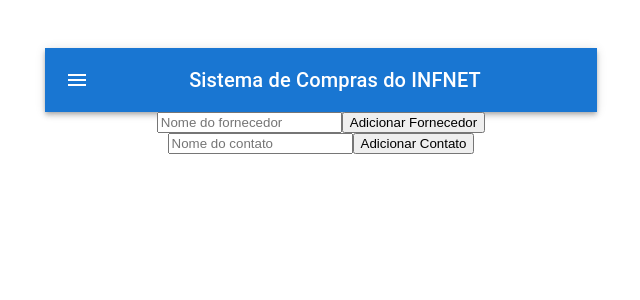
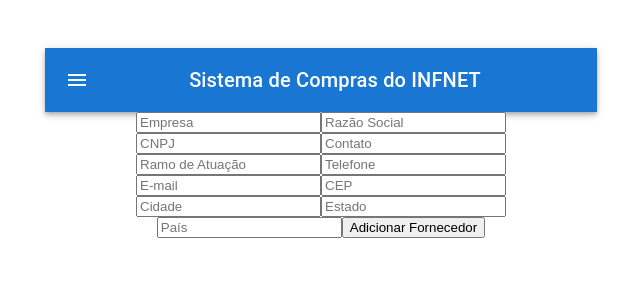
Before and after one commit to viniinf/WelllitOutlyingReference, a React (Vite) app: page /fornecedores-e-contatos in a window 1280 px wide. Shown: the top 300 px of the page, without its empty margins (319-959 px from the left). Built offline with nearby package versions, Linux system fonts and the light colour scheme.

Commit message:
form de cadastro fornecedor criado sem banco

```diff
--- a/src/App.jsx
+++ b/src/App.jsx
@@ -4,11 +4,10 @@
 import { styled } from '@mui/system';
 import Login from './components/Auth/Login';
 import QuoteList from './components/Quotes/QuoteList';
-import FornecedoresEContatos from './components/Contacts/FornecedoresEContatos';
 import NotFoundPage from './components/Layout/NotFoundPage';
 import Navigation from './components/Layout/Navigation';
 import FormularioFornecedor from './components/Contacts/FormularioFornecedor';
-import FormularioContato from './components/Contacts/FormularioContato';
+//import FormularioContato from './components/Contacts/FormularioContato';
 import Lista from './components/Contacts/Lista';
 
 const StyledContainer = styled(Container)`
@@ -55,7 +54,7 @@
             element={
               <div>
                 <FormularioFornecedor adicionarFornecedor={adicionarFornecedor} />
-                <FormularioContato adicionarContato={adicionarContato} />
+                {/* <FormularioContato adicionarContato={adicionarContato} /> */}
                 <Lista itens={fornecedores} removerItem={removerFornecedor} />
                 <Lista itens={contatos} removerItem={removerContato} />
               </div>
--- a/src/components/Contacts/FormularioFornecedor.jsx
+++ b/src/components/Contacts/FormularioFornecedor.jsx
@@ -1,23 +1,128 @@
 import React, { useState } from 'react';
 
 const FormularioFornecedor = ({ adicionarFornecedor }) => {
-  const [nome, setNome] = useState('');
+  const [empresa, setEmpresa] = useState('');
+  const [razaoSocial, setRazaoSocial] = useState('');
+  const [cnpj, setCnpj] = useState('');
+  const [contato, setContato] = useState('');
+  const [ramoAtuacao, setRamoAtuacao] = useState('');
+  const [telefone, setTelefone] = useState('');
+  const [email, setEmail] = useState('');
+  const [cep, setCep] = useState('');
+  const [cidade, setCidade] = useState('');
+  const [estado, setEstado] = useState('');
+  const [pais, setPais] = useState('');
 
   const handleSubmit = (event) => {
     event.preventDefault();
-    if (nome.trim() !== '') {
-      adicionarFornecedor({ nome });
-      setNome('');
-    }
+
+    const fornecedor = {
+      empresa,
+      razaoSocial,
+      cnpj,
+      contato,
+      ramoAtuacao,
+      telefone,
+      email,
+      cep,
+      cidade,
+      estado,
+      pais,
+    };
+
+    adicionarFornecedor(fornecedor);
+
+    setEmpresa('');
+    setRazaoSocial('');
+    setCnpj('');
+    setContato('');
+    setRamoAtuacao('');
+    setTelefone('');
+    setEmail('');
+    setCep('');
+    setCidade('');
+    setEstado('');
+    setPais('');
   };
 
   return (
     <form onSubmit={handleSubmit}>
       <input
         type="text"
-        placeholder="Nome do fornecedor"
-        value={nome}
-        onChange={(event) => setNome(event.target.value)}
+        placeholder="Empresa"
+        value={empresa}
+        onChange={(event) => setEmpresa(event.target.value)}
+        required
+      />
+      <input
+        type="text"
+        placeholder="Razão Social"
+        value={razaoSocial}
+        onChange={(event) => setRazaoSocial(event.target.value)}
+        required
+      />
+      <input
+        type="text"
+        placeholder="CNPJ"
+        value={cnpj}
+        onChange={(event) => setCnpj(event.target.value)}
+        required
+      />
+      <input
+        type="text"
+        placeholder="Contato"
+        value={contato}
+        onChange={(event) => setContato(event.target.value)}
+        required
+      />
+      <input
+        type="text"
+        placeholder="Ramo de Atuação"
+        value={ramoAtuacao}
+        onChange={(event) => setRamoAtuacao(event.target.value)}
+        required
+      />
+      <input
+        type="text"
+        placeholder="Telefone"
+        value={telefone}
+        onChange={(event) => setTelefone(event.target.value)}
+        required
+      />
+      <input
+        type="email"
+        placeholder="E-mail"
+        value={email}
+        onChange={(event) => setEmail(event.target.value)}
+        required
+      />
+      <input
+        type="text"
+        placeholder="CEP"
+        value={cep}
+        onChange={(event) => setCep(event.target.value)}
+        required
+      />
+      <input
+        type="text"
+        placeholder="Cidade"
+        value={cidade}
+        onChange={(event) => setCidade(event.target.value)}
+        required
+      />
+      <input
+        type="text"
+        placeholder="Estado"
+        value={estado}
+        onChange={(event) => setEstado(event.target.value)}
+        required
+      />
+      <input
+        type="text"
+        placeholder="País"
+        value={pais}
+        onChange={(event) => setPais(event.target.value)}
+        required
       />
       <button type="submit">Adicionar Fornecedor</button>
     </form>
--- a/src/components/Contacts/FornecedoresEContatos.jsx
+++ /dev/null
@@ -1,147 +0,0 @@
-import React, { useState, useEffect } from 'react';
-import { Button, TextField, Typography, List, ListItem, ListItemText } from '@mui/material';
-import { firestore } from '../../services/firebase';
-
-const FornecedoresEContatos = () => {
-  const [fornecedores, setFornecedores] = useState([]);
-  const [contatos, setContatos] = useState([]);
-  const [newFornecedor, setNewFornecedor] = useState('');
-  const [newContato, setNewContato] = useState('');
-
-  useEffect(() => {
-    fetchFornecedores();
-    fetchContatos();
-  }, []);
-
-  const fetchFornecedores = async () => {
-    try {
-      const snapshot = await firestore.collection('fornecedores').get();
-      const data = snapshot.docs.map((doc) => ({
-        id: doc.id,
-        ...doc.data(),
-      }));
-      setFornecedores(data);
-    } catch (error) {
-      console.log('Erro ao obter fornecedores:', error);
-    }
-  };
-
-  const fetchContatos = async () => {
-    try {
-      const snapshot = await firestore.collection('contatos').get();
-      const data = snapshot.docs.map((doc) => ({
-        id: doc.id,
-        ...doc.data(),
-      }));
-      setContatos(data);
-    } catch (error) {
-      console.log('Erro ao obter contatos:', error);
-    }
-  };
-
-  const handleCreateFornecedor = async (e) => {
-    e.preventDefault();
-
-    if (newFornecedor.trim() === '') {
-      return;
-    }
-
-    try {
-      await firestore.collection('fornecedores').add({ nome: newFornecedor });
-      setNewFornecedor('');
-      fetchFornecedores();
-    } catch (error) {
-      console.log('Erro ao criar fornecedor:', error);
-    }
-  };
-
-  const handleCreateContato = async (e) => {
-    e.preventDefault();
-
-    if (newContato.trim() === '') {
-      return;
-    }
-
-    try {
-      await firestore.collection('contatos').add({ nome: newContato });
-      setNewContato('');
-      fetchContatos();
-    } catch (error) {
-      console.log('Erro ao criar contato:', error);
-    }
-  };
-
-  const handleDeleteFornecedor = async (id) => {
-    try {
-      await firestore.collection('fornecedores').doc(id).delete();
-      fetchFornecedores();
-    } catch (error) {
-      console.log('Erro ao deletar fornecedor:', error);
-    }
-  };
-
-  const handleDeleteContato = async (id) => {
-    try {
-      await firestore.collection('contatos').doc(id).delete();
-      fetchContatos();
-    } catch (error) {
-      console.log('Erro ao deletar contato:', error);
-    }
-  };
-
-  return (
-    <div>
-      <Typography variant="h4" component="h2" gutterBottom>
-        Fornecedores
-      </Typography>
-      <form onSubmit={handleCreateFornecedor}>
-        <TextField
-          type="text"
-          placeholder="Nome do fornecedor"
-          value={newFornecedor}
-          onChange={(e) => setNewFornecedor(e.target.value)}
-          fullWidth
-          margin="normal"
-        />
-        <Button type="submit" variant="contained" color="primary">
-          Adicionar Fornecedor
-        </Button>
-      </form>
-      <List>
-        {fornecedores.map((fornecedor) => (
-          <ListItem key={fornecedor.id}>
-            <ListItemText primary={fornecedor.nome} />
-            <Button onClick={() => handleDeleteFornecedor(fornecedor.id)}>Excluir</Button>
-          </ListItem>
-        ))}
-      </List>
-
-      <Typography variant="h4" component="h2" gutterBottom>
-        Contatos
-      </Typography>
-      <form onSubmit={handleCreateContato}>
-        <TextField
-          type="text"
-          placeholder="Nome do contato"
-          value={newContato}
-          onChange={(e) => setNewContato(e.target.value)}
-          fullWidth
-          margin="normal"
-        />
-        <Button type="submit" variant="contained" color="primary">
-          Adicionar Contato
-        </Button>
-      </form>
-      <List>
-        {contatos.map((contato) => (
-          <ListItem key={contato.id}>
-            <ListItemText primary={contato.nome} />
-            <Button onClick={() => handleDeleteContato(contato.id)}>Excluir</Button>
-          </ListItem>
-        ))}
-      </List>
-    </div>
-  );
-};
-
-export default FornecedoresEContatos;
```
Also changed, not shown: 1 other file (tests, documents, lock files or other folders).
